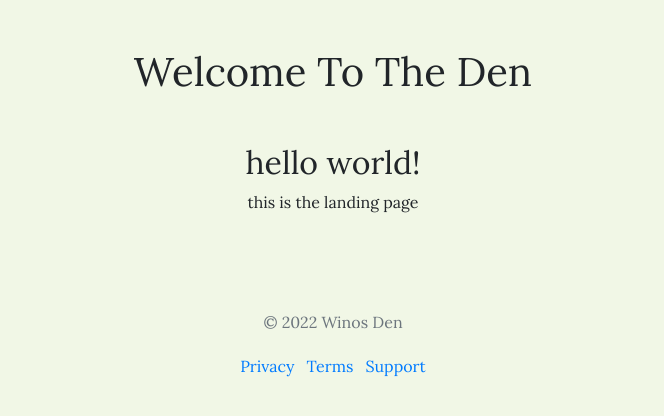
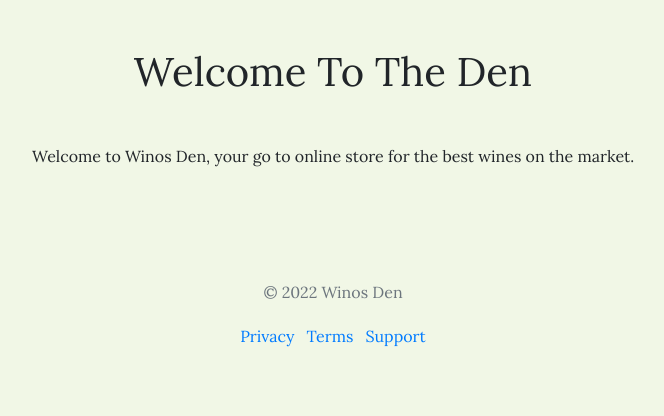
Before and after one commit to roomacarthur/winos_den, a Django app: page / in a window 1280 px wide. Shown: the part 82-498 px from the top of the page, without its empty margins (307-971 px from the left). Run offline with Django 3.2, Linux system fonts and the light colour scheme; some libraries are stand-ins or nearby versions.

Commit message:
tidy up of home template

```diff
--- a/home/templates/home/index.html
+++ b/home/templates/home/index.html
@@ -4,6 +4,13 @@
 <h1>Welcome To The Den</h1>
 {% endblock %}
 {% block content %}
-<h2> hello world!</h2>
-<p> this is the landing page</p>
+<div class="container-fluid">
+    <p>Welcome to Winos Den, your go to online store for the best wines on the market.</p>
+</div>
+<!--Signup/Sign in links.-->
+
+<!--Category links.-->
+<div class="row">
+
+</div>
 {% endblock %}
```
